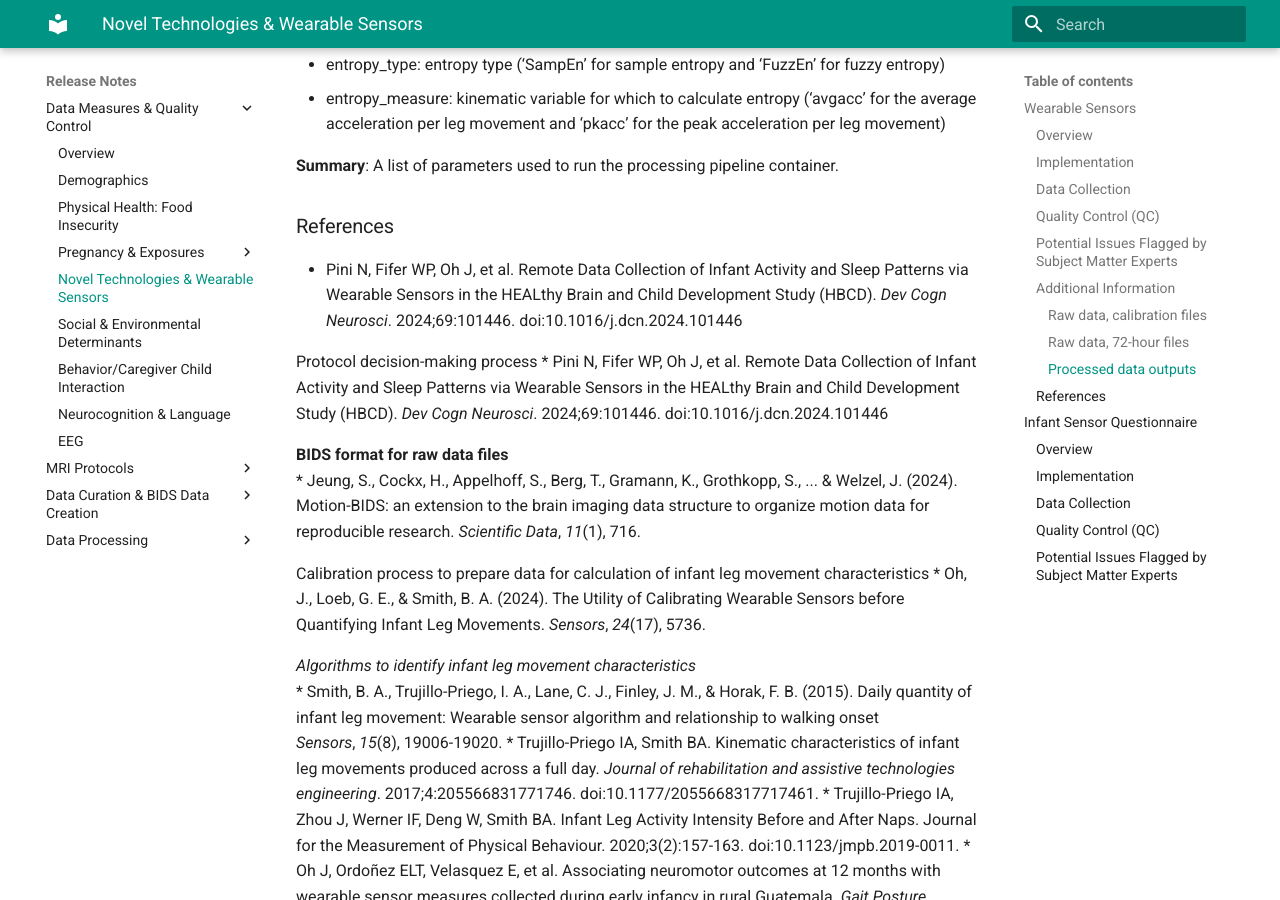
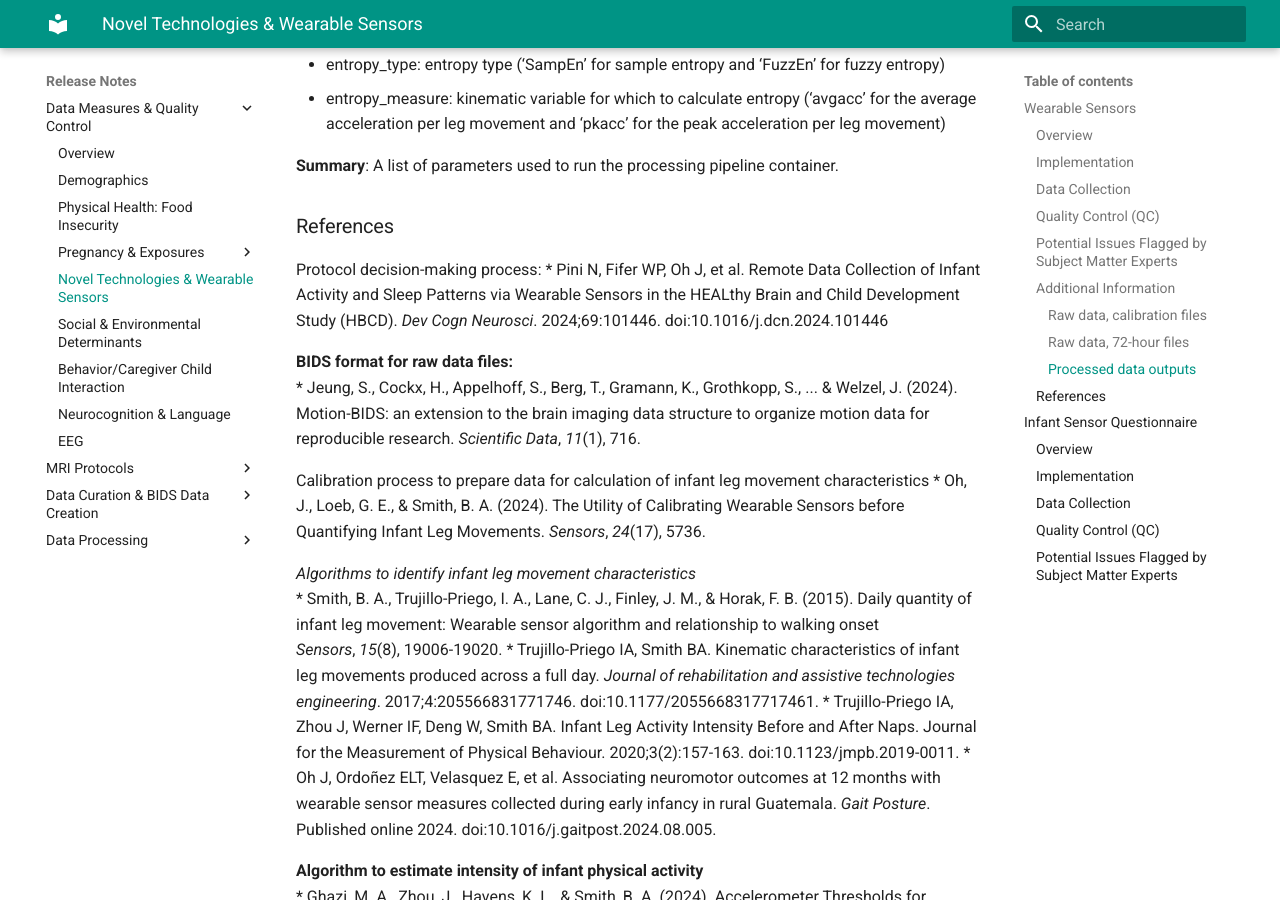
Before and after one commit to mattcieslak/hbcd-docs, an MkDocs documentation site: the page built from docs/measures/sensors.md, in a window 1280 px wide and 900 px high, scrolled down 8467 px. Built offline with MkDocs 1.6.1 and Material for MkDocs 9.7.7, drawn with Linux system fonts in a browser that asks for light colours.

Commit message:
Update sensors.md

```diff
--- a/docs/measures/sensors.md
+++ b/docs/measures/sensors.md
@@ -188,13 +188,10 @@ Data files included in the data release are raw sensor data in BIDS format for t
 **Summary**: A list of parameters used to run the processing pipeline container.
 
 ### References
+Protocol decision-making process:
   * Pini N, Fifer WP, Oh J, et al. Remote Data Collection of Infant Activity and Sleep Patterns via Wearable Sensors in the HEALthy Brain and Child Development Study (HBCD). *Dev Cogn Neurosci*. 2024;69:101446. doi:10.1016/j.dcn.2024.101446
 
-
-Protocol decision-making process
-  * Pini N, Fifer WP, Oh J, et al. Remote Data Collection of Infant Activity and Sleep Patterns via Wearable Sensors in the HEALthy Brain and Child Development Study (HBCD). *Dev Cogn Neurosci*. 2024;69:101446. doi:10.1016/j.dcn.2024.101446
-
-**BIDS format for raw data files**
+**BIDS format for raw data files:**
   * Jeung, S., Cockx, H., Appelhoff, S., Berg, T., Gramann, K., Grothkopp, S., ... & Welzel, J. (2024). Motion-BIDS: an extension to the brain imaging data structure to organize motion data for reproducible research. *Scientific Data*, *11*(1), 716.
 
 Calibration process to prepare data for calculation of infant leg movement characteristics
```
